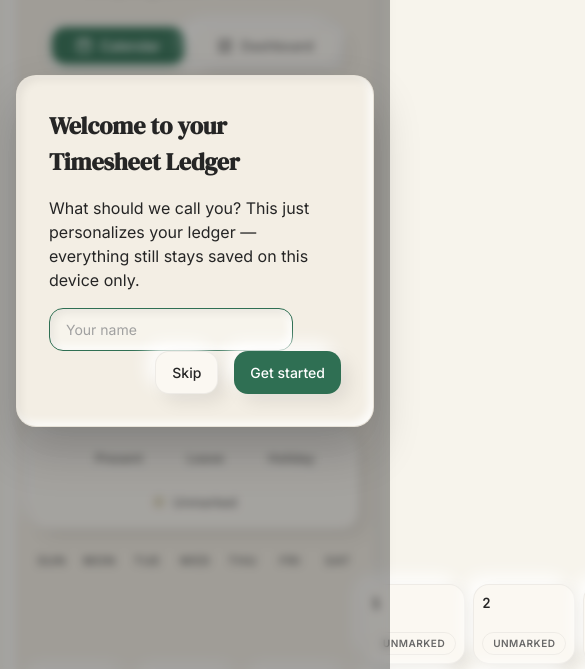
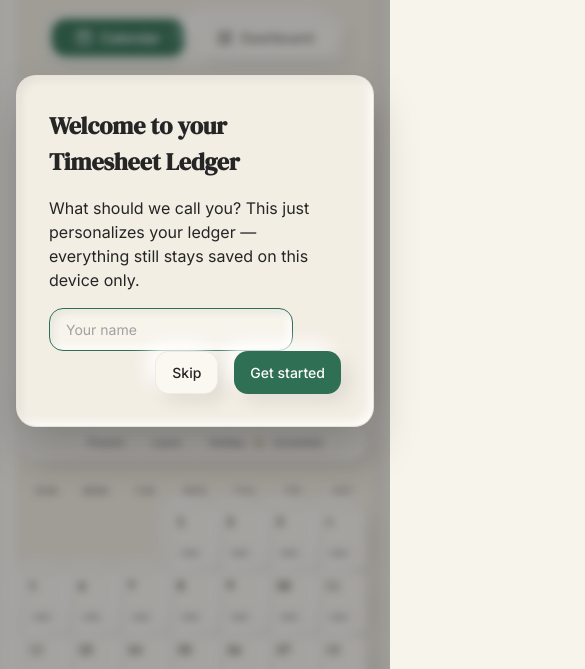
Before and after one commit to RanadheerRJ/Tracker, a plain HTML site: page index.html in a window 390 px wide. Shown: the part 171-840 px from the top of the page, 585 px wide, since content can reach past the window. Drawn offline with nearby package versions, Linux system fonts and the light colour scheme.

Commit message:
fix: responsive scaling of calendar grid on mobile devices
Co-authored-by: arena-agent <297053741+arena-agent@users.noreply.github.com>

```diff
--- a/index.html
+++ b/index.html
@@ -225,6 +225,8 @@
 
   /* Grid & Calendar */
   .grid {
+    min-width: 0;
+    width: 100%;
     display: grid;
     grid-template-columns: repeat(7, 1fr);
     gap: 12px;
@@ -241,6 +243,7 @@
   }
 
   .daycell {
+    min-width: 0;
     position: relative;
     min-height: 100px;
     background: var(--surface-secondary);
@@ -542,25 +545,48 @@
   .dash-actions { margin-top: 32px; text-align: right; }
 
   /* Responsive */
+
   @media (max-width: 768px) {
     .sheet { padding: 24px 16px; }
-    .grid { gap: 8px; }
-    .daycell { min-height: 80px; padding: 8px; }
+    .grid { gap: 6px; }
+    .daycell { min-height: 80px; padding: 6px; }
     .daynum { font-size: 14px; }
-    .stamp { font-size: 9px; }
+    .stamp, .daycell:not(.present):not(.leave):not(.holiday):not(.empty)::after {
+        font-size: clamp(7px, 2vw, 10px);
+        padding: 3px 6px;
+    }
     .summary { grid-template-columns: 1fr 1fr; }
     .chart-row { grid-template-columns: 80px 1fr 50px; font-size: 12px; }
   }
 
   @media (max-width: 480px) {
+    .sheet { padding: 16px 8px; }
     .controls { flex-direction: column; align-items: stretch; }
     .btn-row { flex-direction: column; margin-left: 0; }
     .summary { grid-template-columns: 1fr; }
     .dash-controls { flex-direction: column; align-items: stretch; }
+    .grid { gap: 4px; }
+    .daycell { min-height: 60px; padding: 4px; border-radius: 8px; overflow: hidden; }
+    .daynum { font-size: 12px; }
+    .hours { font-size: 9px; }
+
+    .stamp, .daycell:not(.present):not(.leave):not(.holiday):not(.empty)::after {
+      font-size: clamp(6px, 1.8vw, 8px);
+      padding: 2px 3px;
+      letter-spacing: -0.2px;
+      max-width: 100%;
+      overflow: hidden;
+      text-overflow: ellipsis;
+      white-space: nowrap;
+      text-align: center;
+      box-sizing: border-box;
+      width: 100%;
+    }
+
+    .legend { gap: 8px; font-size: 10px; padding: 10px; justify-content: center; }
+    .dow { font-size: 9px; padding-bottom: 4px; }
   }
-
-
-  .lucide { width: 18px; height: 18px; stroke-width: 2; }
+.lucide { width: 18px; height: 18px; stroke-width: 2; }
   .w-4 { width: 16px; height: 16px; }
   .h-4 { width: 16px; height: 16px; }
 </style>
```
